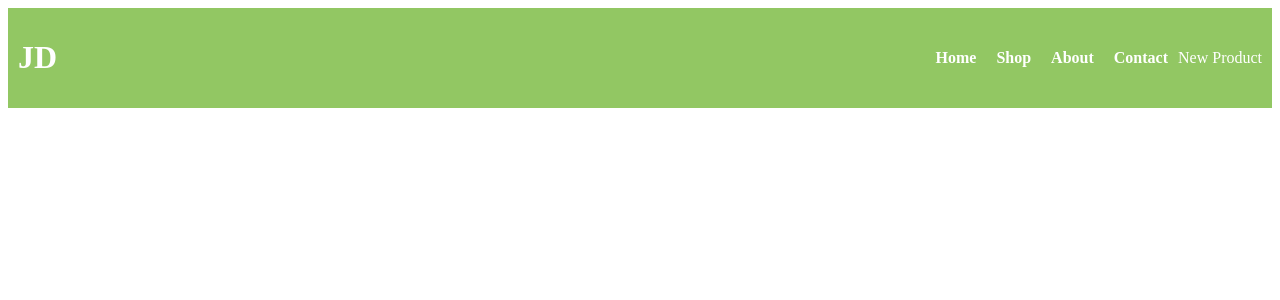
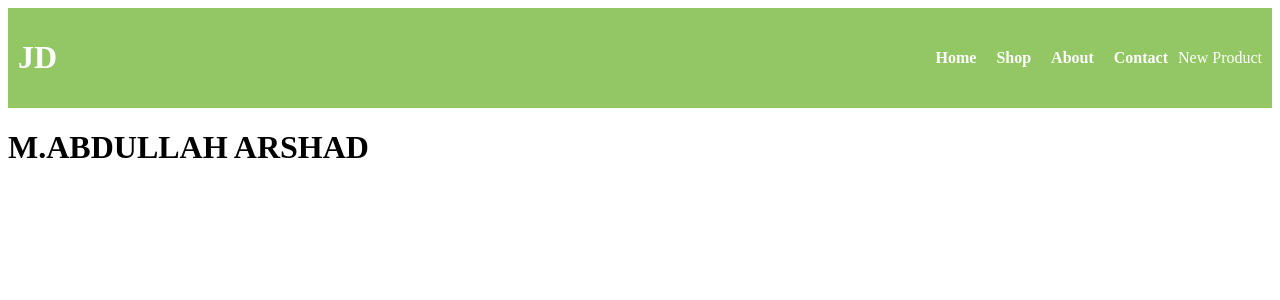
Before and after one commit to MuaazHanif1/Vue-jd-shop, a Vue app: page / in a window 1280 px wide. Shown: the top 300 px of the page. Built offline with nearby package versions, Linux system fonts and the light colour scheme.

Commit message:
Abdullah

```diff
--- a/src/App.vue
+++ b/src/App.vue
@@ -1,5 +1,6 @@
 <template>
 <HeaderComponent/>
+<h1>M.ABDULLAH ARSHAD</h1>
 <br>
 
 </template>
```
Also changed, not shown: 1 other file (tests, documents, lock files or other folders).
